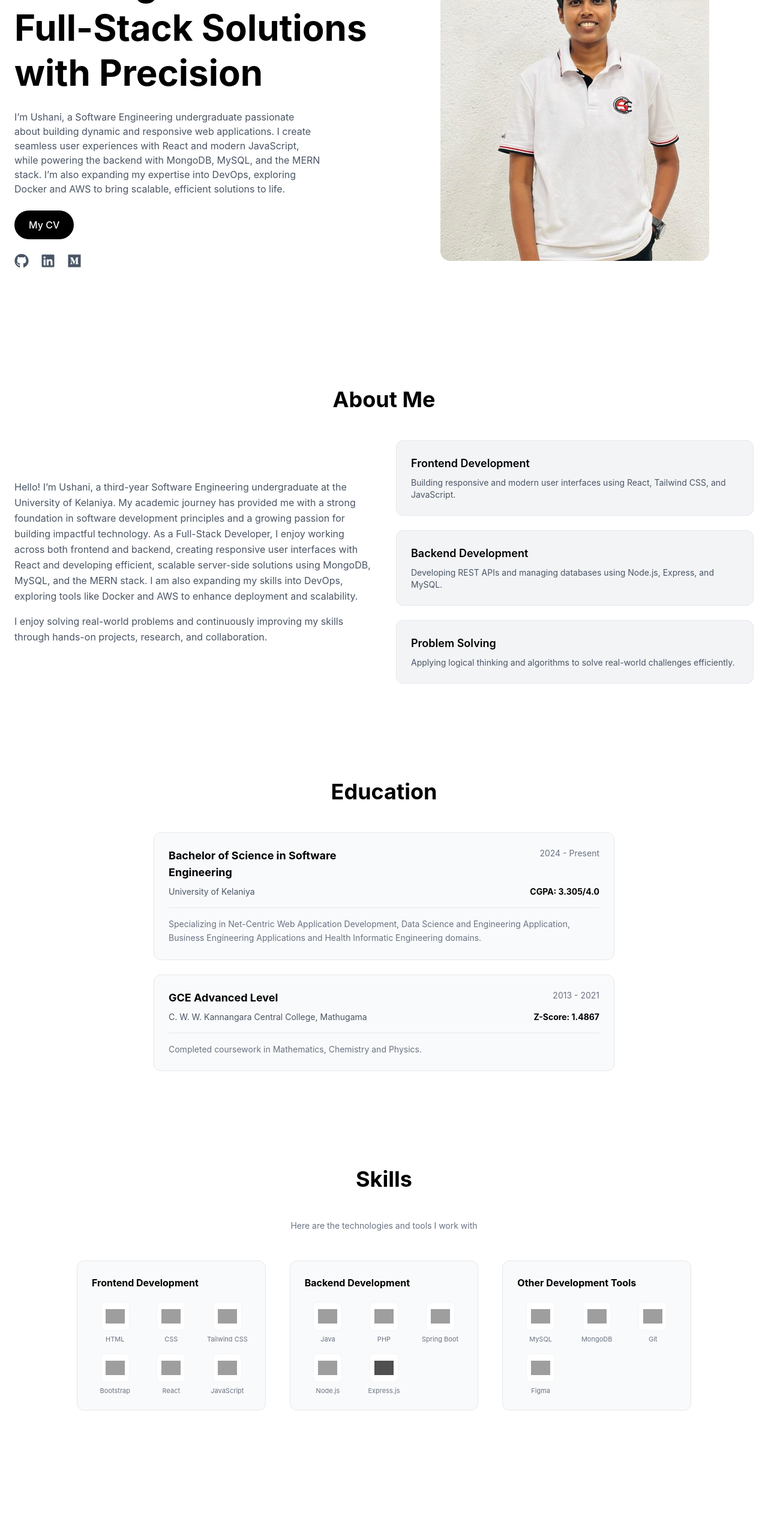
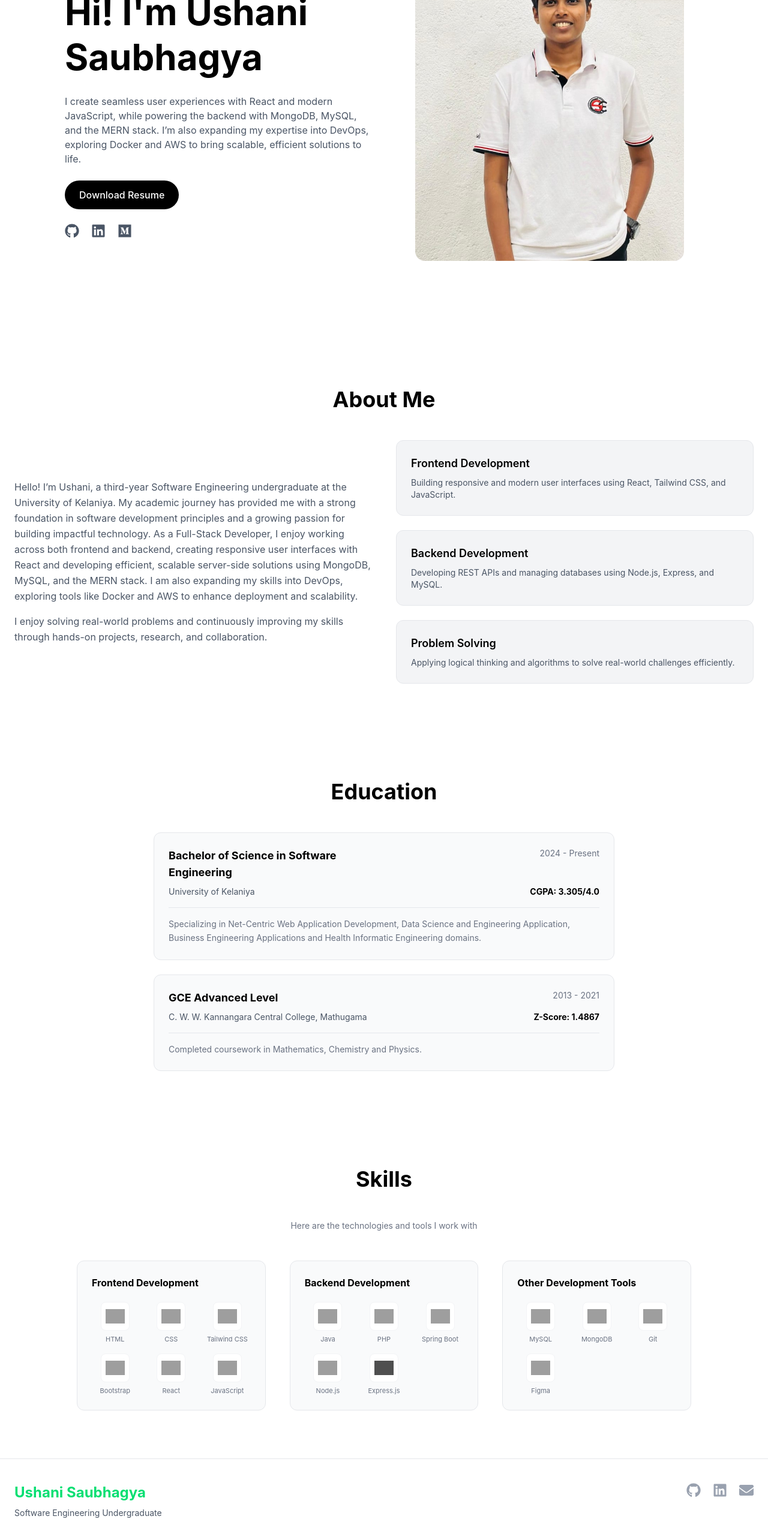
Before and after one commit to saubhagya02-bit/My-Portfolio, a React (Vite) app: page / in a window 1280 px wide. Shown: the part 234-2797 px from the top of the page at 60% size. Before the commit the page ends 2666 px from the top, so only its background shows below. Built offline with nearby package versions, Linux system fonts and the light colour scheme; grey boxes are pictures that could not be loaded.

Commit message:
add responsive footer with social links and navigation

```diff
--- a/index.html
+++ b/index.html
@@ -4,7 +4,7 @@
     <meta charset="UTF-8" />
     <link rel="icon" type="image/svg+xml" href="/favicon.svg" />
     <meta name="viewport" content="width=device-width, initial-scale=1.0" />
-    <title>my-portfolio</title>
+    <title>Ushani's Portfolio</title>
   </head>
   <body>
     <div id="root"></div>
--- a/src/App.jsx
+++ b/src/App.jsx
@@ -4,6 +4,9 @@ import About from "./components/sections/About";
 import Hero from "./components/sections/Hero";
 import Education from "./components/sections/Education";
 import Skills from "./components/sections/Skills";
+
+
+import Footer from "./components/layout/Footer";
 
 function App() {
   return (
@@ -14,6 +17,9 @@ function App() {
         <About />
         <Education />
         <Skills />
+
+
+        <Footer />
       </main>
     </div>
   );
--- a/src/components/layout/Footer.jsx
+++ b/src/components/layout/Footer.jsx
@@ -1,9 +1,60 @@
-import React from 'react'
+import { FaGithub, FaLinkedin, FaEnvelope } from "react-icons/fa";
+import ScrollReveal from "../animations/ScrollReveal";
 
-function Footer() {
+const Footer = () => {
   return (
-    <div>Footer</div>
-  )
-}
+    <footer className="bg-white dark:bg-[#0a0a0a] text-black dark:text-white transition-colors duration-300 border-t border-gray-200 dark:border-gray-800 px-6 py-10">
+      <ScrollReveal>
+        <div className="max-w-7xl mx-auto grid md:grid-cols-3 gap-10">
+          <div>
+            <h2 className="text-2xl font-bold text-green-400 mb-2">
+              Ushani Saubhagya
+            </h2>
+            <p className="text-gray-600 dark:text-gray-400 text-sm">
+              Software Engineering Undergraduate
+            </p>
+          </div>
 
-export default Footer
+          <div></div>
+
+          {/* Social Links */}
+          <div className="flex justify-end gap-5 text-2xl text-gray-400 dark:text-gray-400">
+            <a
+              href="https://github.com/yourusername"
+              target="_blank"
+              rel="noreferrer"
+              className="hover:text-green-400 transition-colors duration-300"
+            >
+              <FaGithub />
+            </a>
+
+            <a
+              href="https://linkedin.com/in/yourusername"
+              target="_blank"
+              rel="noreferrer"
+              className="hover:text-green-400 transition-colors duration-300"
+            >
+              <FaLinkedin />
+            </a>
+
+            <a
+              href="mailto:saubhagyaushani03@gmail.com"
+              target="_blank"
+              rel="noreferrer"
+              className="hover:text-green-400 transition-colors duration-300"
+            >
+              <FaEnvelope />
+            </a>
+          </div>
+        </div>
+
+        {/* Copyright */}
+        <div className="text-center text-gray-500 dark:text-gray-400 text-sm mt-10 border-t border-gray-200 dark:border-gray-800 pt-6">
+          © {new Date().getFullYear()} Ushani Saubhagya. All rights reserved.
+        </div>
+      </ScrollReveal>
+    </footer>
+  );
+};
+
+export default Footer;
--- a/src/components/sections/Hero.jsx
+++ b/src/components/sections/Hero.jsx
@@ -18,25 +18,24 @@ const Hero = () => {
 
           <FadeIn delay={200}>
             <h1 className="text-4xl md:text-6xl font-bold mt-6 leading-tight">
-              Building Modern <br />
-              Full-Stack Solutions with Precision
+              Hi! I'm Ushani <br />
+              Saubhagya
             </h1>
           </FadeIn>
 
           <FadeIn delay={400}>
             <p className="text-gray-600 dark:text-gray-400 mt-6 max-w-lg">
-              I’m Ushani, a Software Engineering undergraduate passionate about
-              building dynamic and responsive web applications. I create
-              seamless user experiences with React and modern JavaScript, while
-              powering the backend with MongoDB, MySQL, and the MERN stack. I’m
-              also expanding my expertise into DevOps, exploring Docker and AWS
-              to bring scalable, efficient solutions to life.
+              I create seamless user experiences with React and modern
+              JavaScript, while powering the backend with MongoDB, MySQL, and
+              the MERN stack. I’m also expanding my expertise into DevOps,
+              exploring Docker and AWS to bring scalable, efficient solutions to
+              life.
             </p>
           </FadeIn>
 
           <FadeIn delay={600}>
             <button className="mt-6 bg-black dark:bg-white text-white dark:text-black px-6 py-3 rounded-full font-medium hover:scale-105 transition">
-              My CV
+              Download Resume
             </button>
           </FadeIn>
 
```
